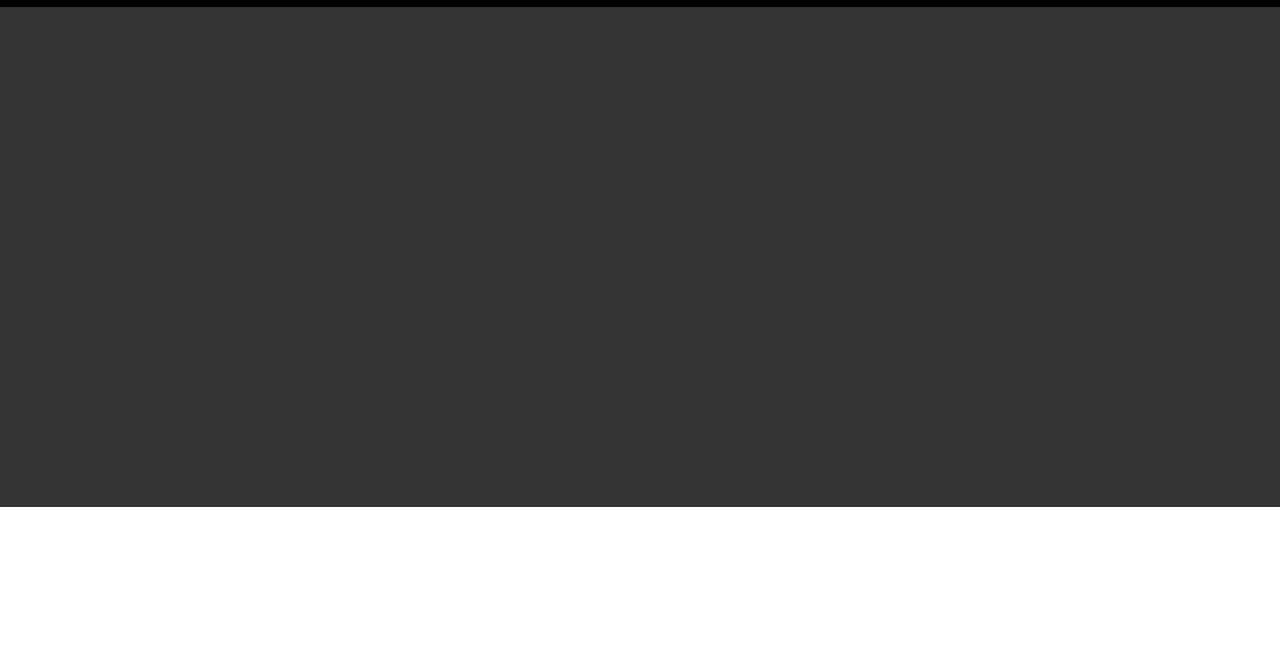
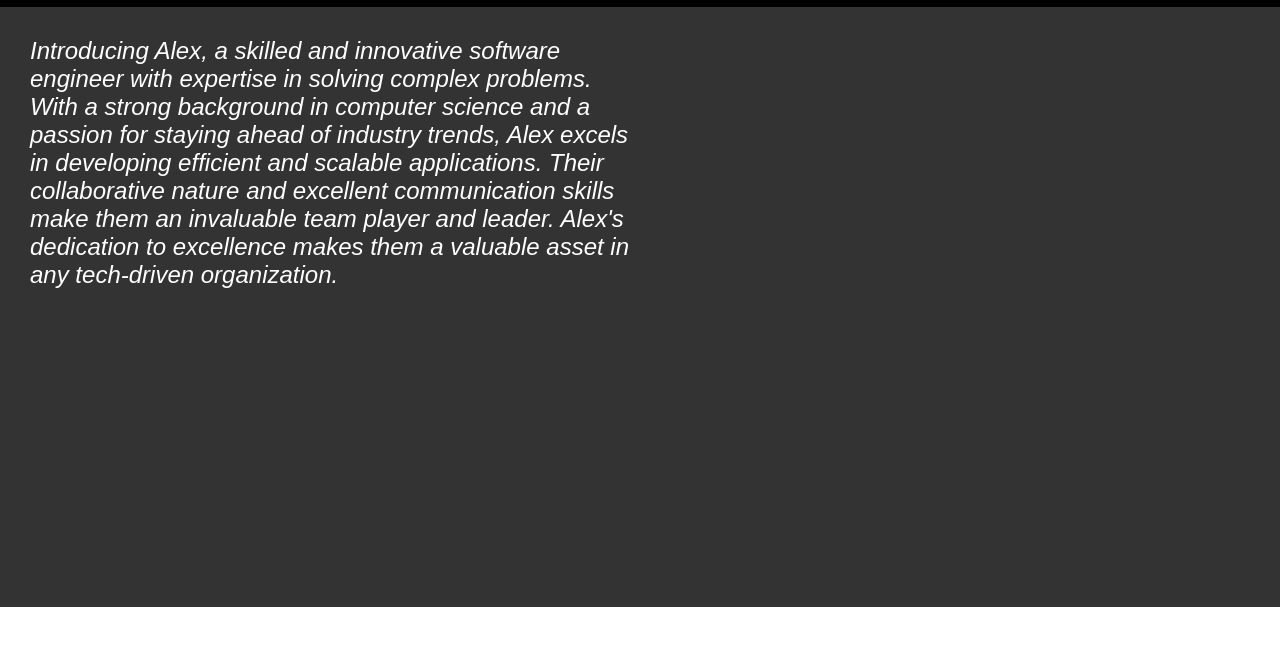
Before and after one commit to BasselAlShaar/Portfolio, a plain HTML site: page index.html in a window 1280 px wide. Shown: the part 63-708 px from the top of the page. Drawn offline with Linux system fonts and the light colour scheme.

Commit message:
Third Commit

```diff
--- a/index.html
+++ b/index.html
@@ -20,6 +20,21 @@
         </ul>
       </div>
     </div>
-    <div class="main"></div>
+    <div class="section">
+      <div class="main">
+        <div class="description">
+          <p>
+            Introducing Alex, a skilled and innovative software engineer with
+            expertise in solving complex problems. With a strong background in
+            computer science and a passion for staying ahead of industry trends,
+            Alex excels in developing efficient and scalable applications. Their
+            collaborative nature and excellent communication skills make them an
+            invaluable team player and leader. Alex's dedication to excellence
+            makes them a valuable asset in any tech-driven organization.
+          </p>
+        </div>
+        <div class="main-img"></div>
+      </div>
+    </div>
   </body>
 </html>
--- a/style.css
+++ b/style.css
@@ -50,6 +50,31 @@
 
 .main
 {
+    position: relative;
     background-color: #333;
-    height: 500px;
+    height: 600px;
+    display: flex;
 }
+.main::before
+{
+    border-radius: 0 0 50% 50%;
+    transform: scaleX(1.5);
+}
+
+.description
+{
+    width: 50%;
+    color: #FFF;
+    font-family: sans-serif;
+    padding: 30px;
+    font-size: x-large;
+    font-style: italic;
+}
+
+.description>p{
+}
+
+.main-img
+{
+    width: 50%;
+}
```
